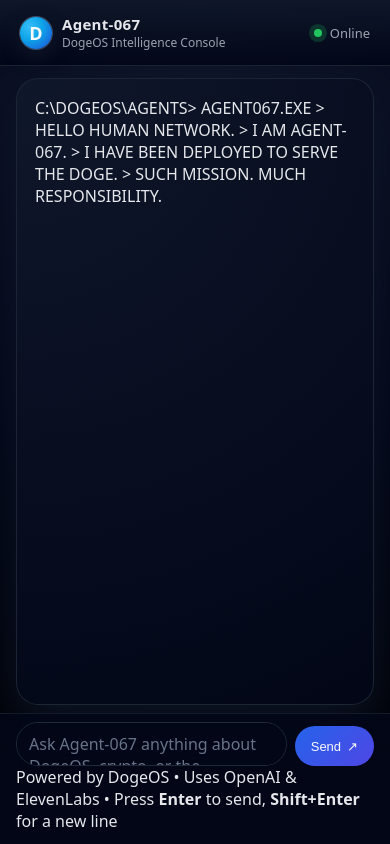
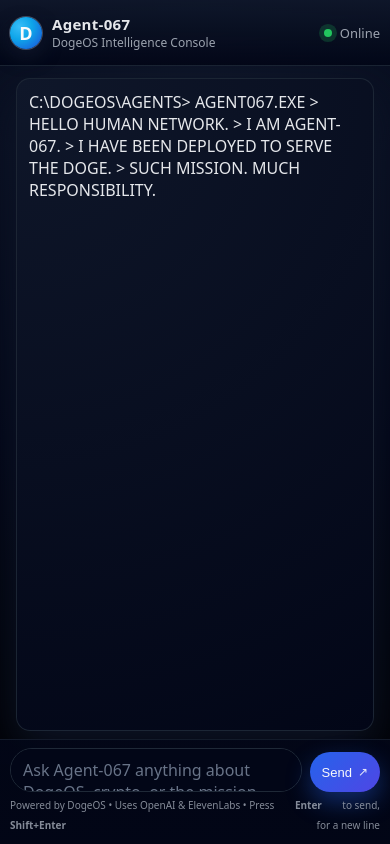
Before and after one commit to permaboost370/doge-agent, a website: page public/index.html in a window 390 px wide. Drawn offline with Linux system fonts and the light colour scheme.

Commit message:
Update styles.css

```diff
--- a/public/styles.css
+++ b/public/styles.css
@@ -362,4 +362,83 @@ body {
   font-size: 13px;
   font-weight: 500;
   cursor: pointer;
-  box-shadow: 0 10px 24px rgba(37, 9
+  box-shadow: 0 10px 24px rgba(37, 99, 235, 0.4);
+  transition: transform 0.12s ease, box-shadow 0.12s ease,
+    filter 0.12s ease, opacity 0.12s ease;
+}
+
+#send-btn:hover {
+  transform: translateY(-1px);
+  filter: brightness(1.05);
+  box-shadow: 0 16px 40px rgba(37, 99, 235, 0.55);
+}
+
+#send-btn:active {
+  transform: translateY(0);
+  box-shadow: 0 8px 20px rgba(37, 99, 235, 0.4);
+}
+
+#send-btn:disabled {
+  opacity: 0.5;
+  cursor: default;
+  transform: none;
+  box-shadow: 0 8px 20px rgba(15, 23, 42, 0.8);
+}
+
+.send-label {
+  display: inline-block;
+}
+
+.send-icon {
+  font-size: 12px;
+  opacity: 0.9;
+}
+
+/* Footer meta */
+
+.footer-meta {
+  max-width: 960px;
+  margin: 6px auto 0;
+  font-size: 11px;
+  color: var(--text-muted);
+  display: flex;
+  justify-content: space-between;
+  gap: 6px;
+  flex-wrap: wrap;
+  opacity: 0.85;
+}
+
+/* ===== Responsive ===== */
+
+@media (max-width: 768px) {
+  .app-header,
+  .app-footer {
+    padding-left: 10px;
+    padding-right: 10px;
+  }
+
+  .chat-shell {
+    border-radius: 14px;
+  }
+
+  .messages {
+    padding: 12px 12px 8px;
+  }
+
+  .message-bubble {
+    max-width: 100%;
+  }
+
+  .chat-input-row {
+    padding: 0;
+  }
+
+  #send-btn {
+    min-width: 64px;
+    padding: 0 12px;
+  }
+
+  .footer-meta {
+    font-size: 10px;
+  }
+}
```
